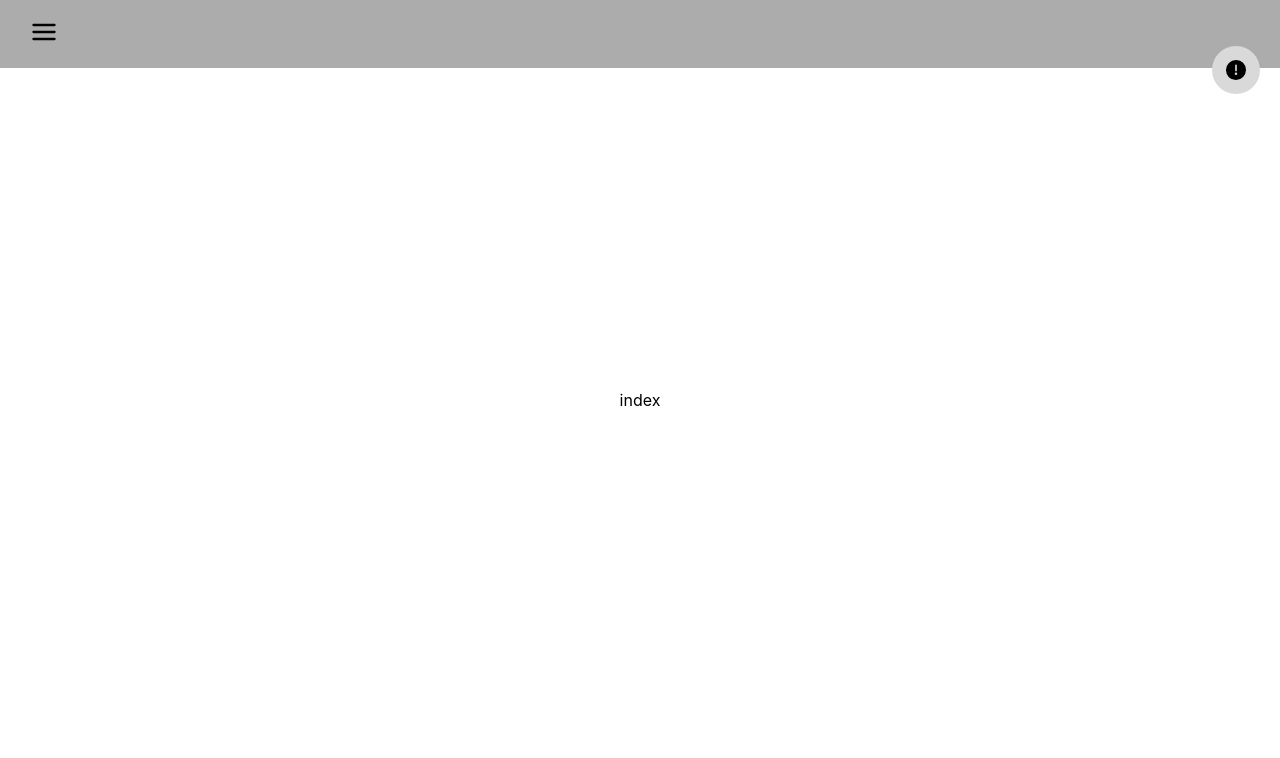
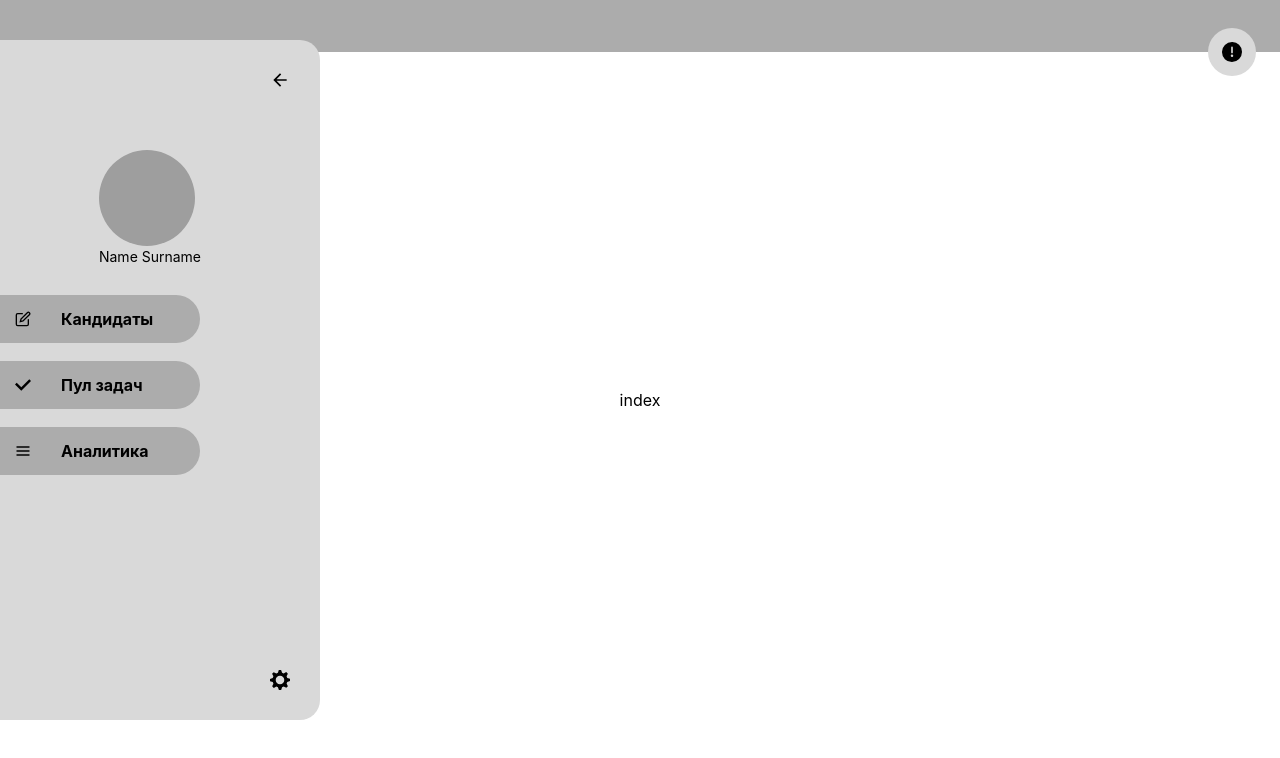
Before and after one commit to skipper-tink/skipper-frontend, a React (Create React App) app: page / in a window 1280 px wide. Shown: the top 758 px of the page. Built offline with nearby package versions, Linux system fonts and the light colour scheme; grey boxes are pictures that could not be loaded.

Commit message:
add left sidebar and style for it

```diff
--- a/src/components/Sidebars.tsx
+++ /dev/null
@@ -1,69 +0,0 @@
-import React from 'react';
-import {
-  Box,
-  Drawer,
-  DrawerBody,
-  DrawerContent,
-  DrawerHeader,
-  DrawerOverlay,
-  Flex,
-  IconButton,
-  useDisclosure,
-} from '@chakra-ui/react';
-import { HamburgerIcon, WarningIcon } from '@chakra-ui/icons';
-
-function Sidebars() {
-  const { isOpen, onOpen, onClose } = useDisclosure();
-  return (
-    <div>
-      <Box
-        w="100%"
-        h="68px"
-        position="absolute"
-        top="0"
-        left="0"
-        paddingRight="5"
-        paddingLeft="5"
-        paddingTop="2"
-        bg="buttonColor"
-      >
-        <Flex justifyContent="space-between">
-          <IconButton
-            aria-label="SideBar"
-            size="lg"
-            variant="solid"
-            color="black"
-            type="submit"
-            isRound={true}
-            icon={<HamburgerIcon />}
-            onClick={onOpen}
-            marginBottom="38px"
-          />
-          <IconButton
-            aria-label="Notification"
-            size="lg"
-            variant="solid"
-            color="black"
-            backgroundColor="gray"
-            isRound={true}
-            alignSelf={'flex-end'}
-            icon={<WarningIcon boxSize={'5'} />}
-            onClick={() => console.log('123')}
-          />
-        </Flex>
-      </Box>
-      <Drawer placement={'left'} onClose={onClose} isOpen={isOpen}>
-        <DrawerOverlay />
-        <DrawerContent>
-          <DrawerHeader borderBottomWidth="1px">Basic Drawer</DrawerHeader>
-          <DrawerBody>
-            <p>Some contents...</p>
-            <p>Some contents...</p>
-            <p>Some contents...</p>
-          </DrawerBody>
-        </DrawerContent>
-      </Drawer>
-    </div>
-  );
-}
-export default Sidebars;
--- /dev/null
+++ b/src/components/Sidebars/index.tsx
@@ -0,0 +1,118 @@
+import React from 'react';
+import {
+  Box,
+  Avatar,
+  Flex,
+  IconButton,
+  useDisclosure,
+  Text,
+} from '@chakra-ui/react';
+import {
+  WarningIcon,
+  SettingsIcon,
+  ArrowBackIcon,
+  HamburgerIcon,
+  CheckIcon,
+  EditIcon,
+} from '@chakra-ui/icons';
+import styles from './style.module.css';
+import classNames from 'classnames/bind';
+
+const style = classNames.bind(styles);
+
+function Sidebars() {
+  const { isOpen, onOpen, onClose } = useDisclosure();
+  return (
+    <div>
+      <Box
+        w="100%"
+        h="52px"
+        position="absolute"
+        top="0"
+        left="0"
+        paddingRight="6"
+        paddingTop="7"
+        bg="buttonColor"
+      >
+        <Flex justifyContent="flex-end">
+          <IconButton
+            aria-label="Notification"
+            size="lg"
+            variant="solid"
+            color="black"
+            backgroundColor="gray"
+            isRound={true}
+            alignSelf={'flex-end'}
+            icon={<WarningIcon boxSize={'5'} />}
+            onClick={() => console.log('123')}
+          />
+        </Flex>
+      </Box>
+      <Flex
+        w="25%"
+        h="85%"
+        position="absolute"
+        left="0"
+        top="-10px"
+        bg="gray"
+        p={5}
+        paddingLeft={0}
+        className={style('sidebar')}
+        flexDirection={'column'}
+        justify={'space-between'}
+      >
+        <Box>
+          <Flex flexDirection={'column'}>
+            <IconButton
+              aria-label="back"
+              icon={<ArrowBackIcon />}
+              alignSelf={'flex-end'}
+              marginBottom="50px"
+            />
+            <Box alignSelf={'center'} marginBottom="28px">
+              <Avatar
+                size="xl"
+                name="Christian Nwamba"
+                src="https://bit.ly/code-beast"
+              />{' '}
+              <Text fontSize={'xs'} fontWeight={400}>
+                Name Surname
+              </Text>
+            </Box>
+            <Box w="200px">
+              <Box
+                bg="buttonColor"
+                h="48px"
+                justifyContent={'center'}
+                className={style('pages')}
+              >
+                <Text
+                  fontWeight={700}
+                  justifySelf={'center'}
+                  className={style('page-name-and-icon')}
+                >
+                  <EditIcon /> Кандидаты
+                </Text>
+              </Box>
+              <Box bg="buttonColor" h="48px" className={style('pages')}>
+                <Text fontWeight={700} className={style('page-name-and-icon')}>
+                  <CheckIcon /> Пул задач
+                </Text>
+              </Box>
+              <Box bg="buttonColor" h="48px" className={style('pages')}>
+                <Text fontWeight={700} className={style('page-name-and-icon')}>
+                  <HamburgerIcon />
+                  Аналитика
+                </Text>
+              </Box>
+            </Box>
+          </Flex>
+        </Box>
+        <Box alignSelf={'flex-end'}>
+          <IconButton aria-label="Settings" icon={<SettingsIcon />} />
+        </Box>
+      </Flex>
+    </div>
+  );
+}
+export default Sidebars;
--- /dev/null
+++ b/src/components/Sidebars/style.module.css
@@ -0,0 +1,21 @@
+.sidebar {
+  height: 85%;
+  border-radius: 0px 20px 20px 0px;
+  margin-top: 50px;
+}
+
+.pages {
+  margin-bottom: 18px;
+  display: flex;
+  justify-content: center;
+  align-items: center;
+  padding: 0 15px;
+  border-radius: 0px 50px 50px 0px;
+}
+
+.page-name-and-icon {
+  display: flex;
+  align-items: center;
+  gap: 30px;
+  flex: 1 0 0;
+}
--- a/src/css/theme.js
+++ b/src/css/theme.js
@@ -25,6 +25,8 @@ const theme = extendTheme({
   },
   sizes: {
     md: '48px',
+    lg: '60px',
+    xl: '80px',
   },
 });
 
```
